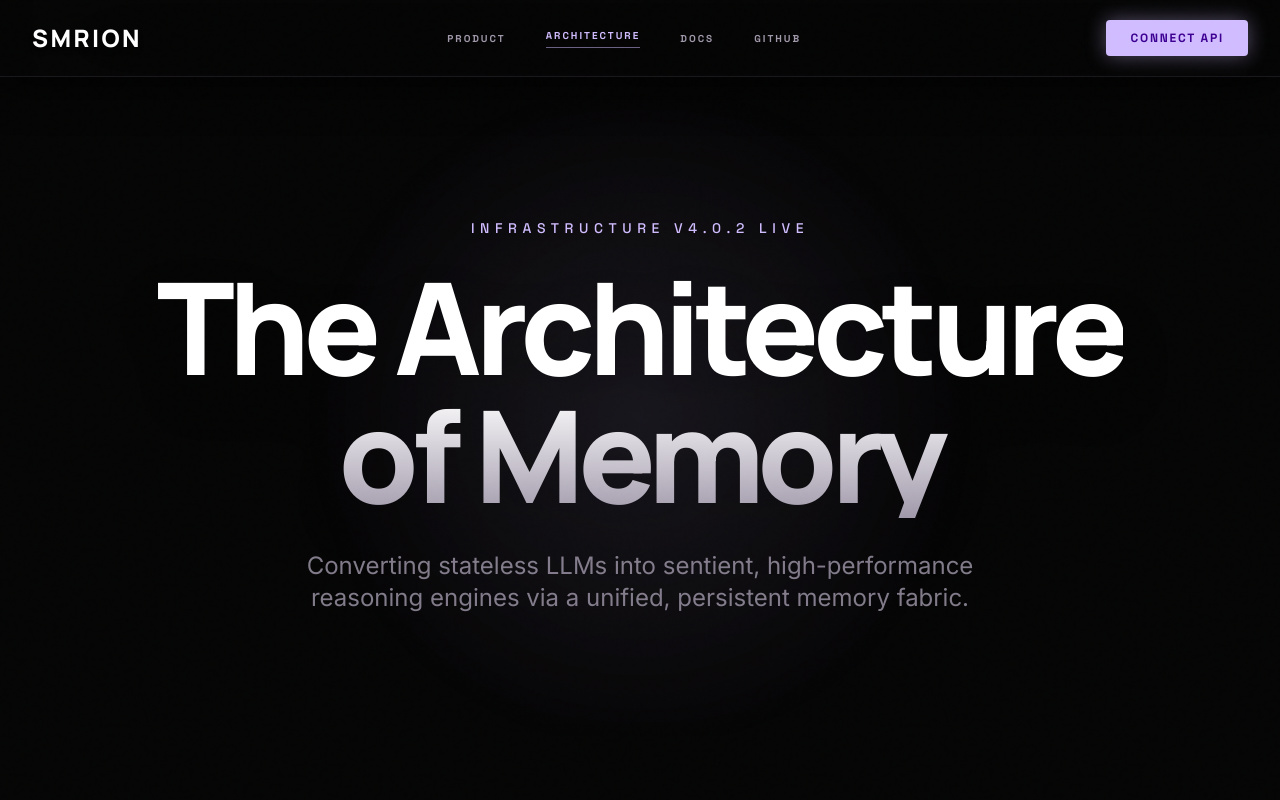
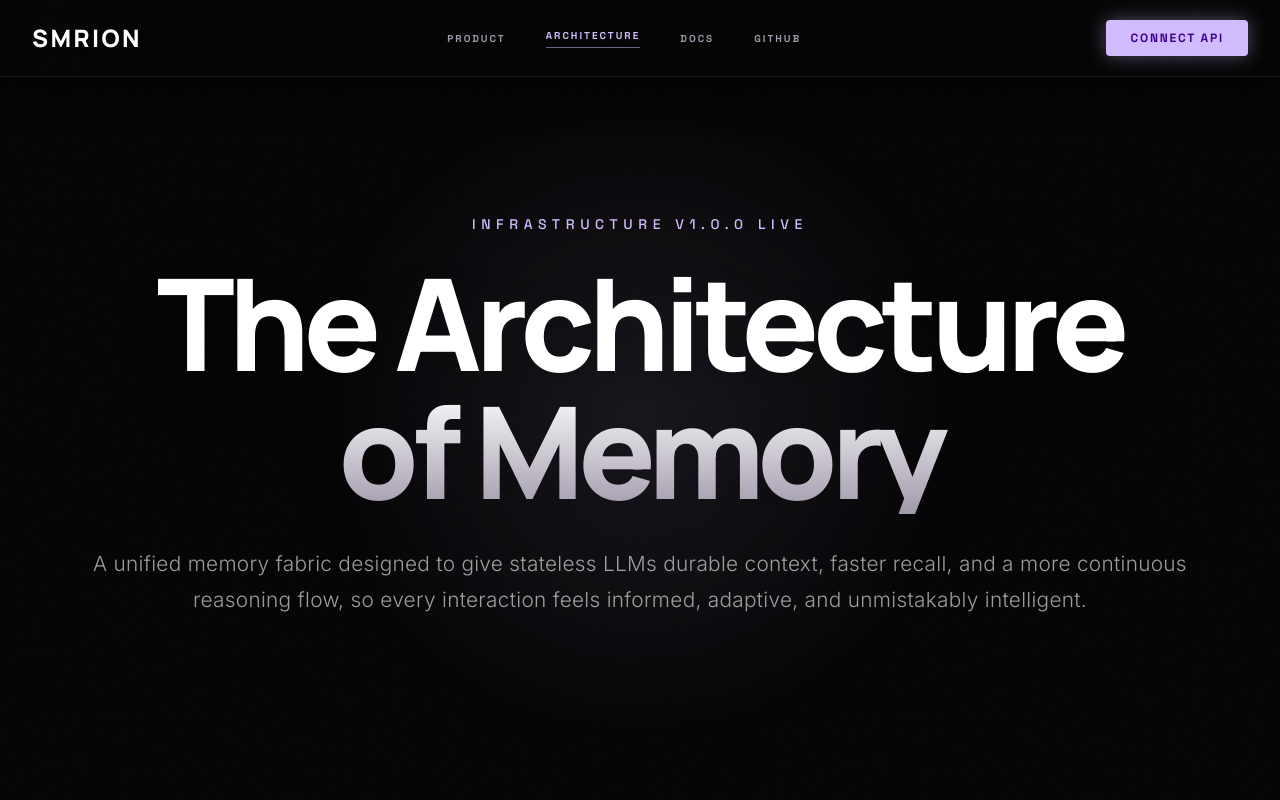
Before and after one commit to Th-Shivam/SMRION, a React (Vite) app: page /architecture in a window 1280 px wide. Shown: the top 800 px of the page. Built offline with nearby package versions, Linux system fonts and the light colour scheme.

Commit message:
style: update typography and copy for hero sections

```diff
--- a/src/components/Hero.jsx
+++ b/src/components/Hero.jsx
@@ -85,7 +85,7 @@ export default function Hero() {
         <h1 className="font-headline text-5xl md:text-7xl lg:text-[5.5rem] font-black tracking-tighter leading-[1.05] text-on-surface mb-8 drop-shadow-2xl">
           AI That <span className="text-transparent bg-clip-text bg-gradient-to-r from-[#d0bcff] via-[#b69df8] to-[#9a7ff0] drop-shadow-[0_0_20px_rgba(208,188,255,0.15)] italic py-2 pr-2">Remembers.</span><br/>Like It Should Have.
         </h1>
-        <p className="font-body text-on-surface-variant text-lg md:text-xl max-w-2xl mx-auto mb-16 leading-relaxed opacity-80 font-light">
+        <p className="font-plex text-lg md:text-xl max-w-2xl mx-auto mb-16 leading-[1.72] tracking-[0.015em] text-white/58 font-light">
           SMRION is a persistent memory layer that transforms stateless AI into evolving intelligence. Build models that learn with every interaction.
         </p>
 
--- a/src/components/architecture/ArchitectureHero.jsx
+++ b/src/components/architecture/ArchitectureHero.jsx
@@ -9,16 +9,16 @@ export default function ArchitectureHero() {
         initial={{ opacity: 0, y: 30 }}
         animate={{ opacity: 1, y: 0 }}
         transition={{ duration: 0.8, ease: [0.16, 1, 0.3, 1] }}
-        className="relative z-10 text-center max-w-5xl mx-auto"
+        className="relative z-10 text-center max-w-7xl mx-auto w-full"
       >
         <span className="font-label text-primary uppercase tracking-[0.4em] mb-6 block animate-flicker text-xs md:text-sm">
-          INFRASTRUCTURE V4.0.2 LIVE
+          INFRASTRUCTURE V1.0.0 LIVE
         </span>
         <h1 className="font-headline text-5xl md:text-7xl lg:text-9xl font-black tracking-tighter mb-8 bg-gradient-to-b from-on-surface via-on-surface to-on-surface-variant bg-clip-text text-transparent leading-none drop-shadow-2xl">
           The Architecture <br />of Memory
         </h1>
-        <p className="font-body text-xl md:text-2xl text-on-surface-variant max-w-3xl mx-auto leading-relaxed opacity-80">
-          Converting stateless LLMs into sentient, high-performance reasoning engines via a unified, persistent memory fabric.
+        <p className="font-modern text-lg md:text-[1.3rem] text-white/60 max-w-[82rem] mx-auto leading-[1.72] tracking-[0.014em] font-light px-4">
+          A unified memory fabric designed to give stateless LLMs durable context, faster recall, and a more continuous reasoning flow, so every interaction feels informed, adaptive, and unmistakably intelligent.
         </p>
       </motion.div>
     </section>
```
